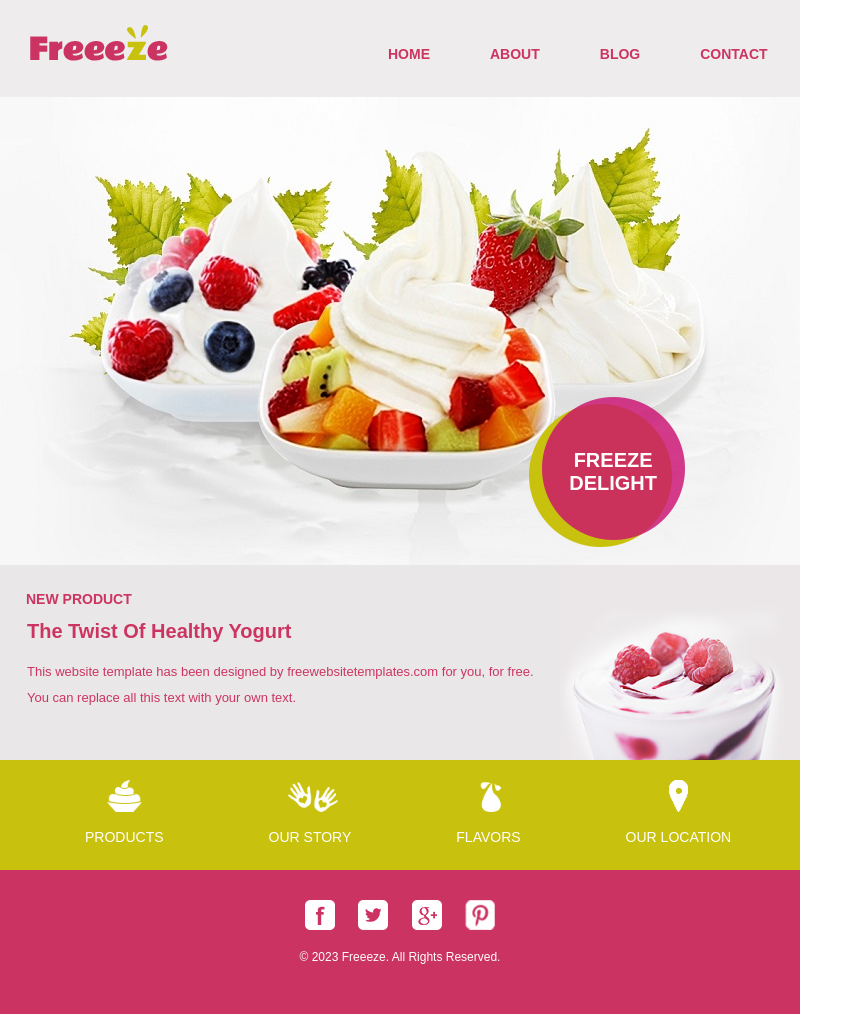
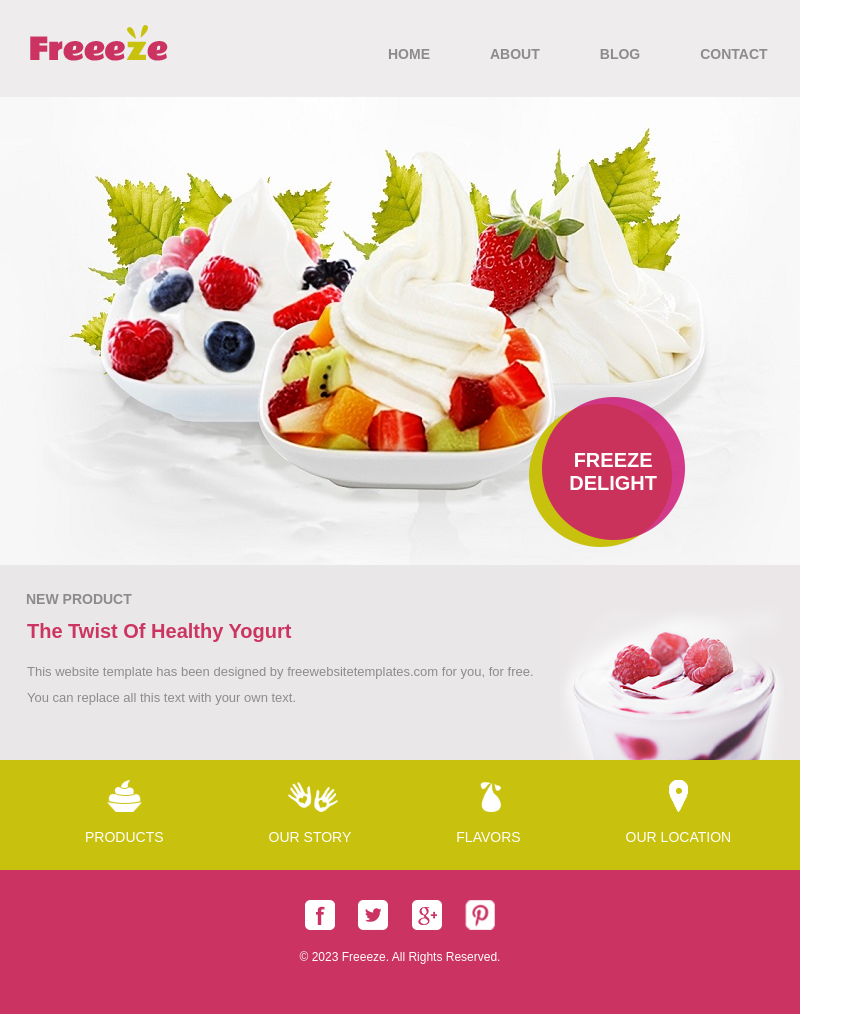
Before and after one commit to Codefeak/2ndAssignemnt, a plain HTML site: page index.html in a window 1280 px wide. Shown: the whole page, without its empty margins (0-863 px from the left). Drawn offline with Linux system fonts and the light colour scheme.

Commit message:
text color changed to grey

```diff
--- a/css/master.css
+++ b/css/master.css
@@ -29,7 +29,7 @@ margin-bottom: 5px;
   padding:30px;
   text-transform: uppercase;
   list-style: none;
-  color:#CC3562;
+  color:#8d8c8d;
   font-size: 14px;
   font-weight: 600;
 }
@@ -77,7 +77,7 @@ margin-bottom: 5px;
   margin: -4px;
   padding: 30px 0 0 30px;
   text-transform: uppercase;
-  color:#CC3562;
+  color:#8d8c8d;
   font-size: 14px;
 }
 
@@ -91,7 +91,7 @@ margin-bottom: 5px;
 
 .banner-text p{
   padding: 0 0 0 27px;
-  color:#CC3562;
+  color:#8d8c8d;
   font-size: 13px;
   line-height: 2;
 }
```
